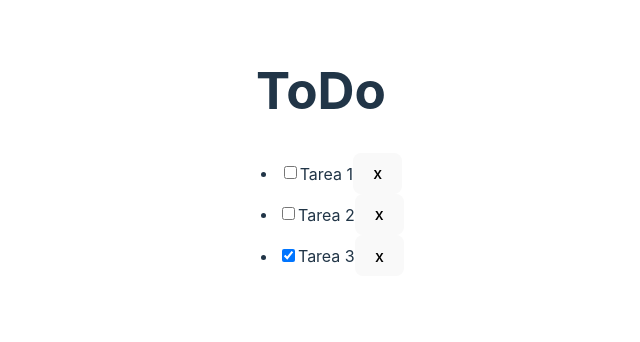
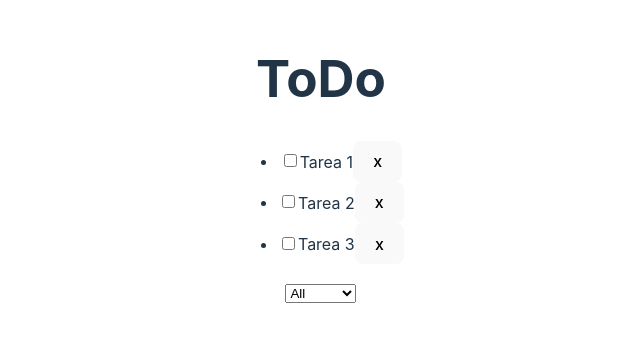
Before and after one commit to ManuelRoperoM/projects-react, a React (Vite) app in the folder Projects/08-to-do/: page / in a window 1280 px wide. Shown: the part 240-582 px from the top of the page, without its empty margins (319-959 px from the left). Built offline with nearby package versions, Linux system fonts and the light colour scheme.

Commit message:
Add filter task

```diff
--- a/Projects/08-to-do/src/App.tsx
+++ b/Projects/08-to-do/src/App.tsx
@@ -1,7 +1,8 @@
-import { useState } from 'react'
+import { useEffect, useState } from 'react'
 import './App.css'
 import { ToDos } from './components/ToDos'
-import { type TodoId, type ToDos as ToDoType } from './declarations/types'
+import { type TodoId, type ToDos as ToDoType, type listToDos as listOfTodos } from './declarations/types'
+import { Filters } from './components/Filters'
 const listToDos = [
   {
     id: '1',
@@ -16,15 +17,19 @@ const listToDos = [
   {
     id: '3',
     title: 'Tarea 3',
-    completed: true
+    completed: false
   }
 ]
 
 const App: React.FC = () => {
   const [toDos, setToDos] = useState(listToDos)
+  const [filteredToDos, setFilteredToDos] = useState(listToDos)
+  const [filterValue, setFilterValue] = useState('1')
+
   const handleRemove = ({ id } : TodoId): void => {
     const newToDos = toDos.filter((task) => task.id !== id)
     setToDos(newToDos)
+    setFilteredToDos(newToDos)
   }
   const handleToggleCheck = ({ id, completed }: Pick<ToDoType, 'id'|'completed'>): void => {
     const checkedTodos = toDos.map(task => {
@@ -38,11 +43,27 @@ const App: React.FC = () => {
       }
     })
     setToDos(checkedTodos)
+    setFilteredToDos(checkedTodos)
+  }
+  useEffect(() => {
+    let filterToDos : listOfTodos = []
+    if (filterValue === '1') {
+      filterToDos = toDos
+    } else if (filterValue === '2') {
+      filterToDos = toDos.filter((task) => !task.completed)
+    } else if (filterValue === '3') {
+      filterToDos = toDos.filter((task) => task.completed)
+    }
+    setFilteredToDos(filterToDos)
+  }, [toDos, filterValue])
+  const handleFilter = (filter : string): void => {
+    setFilterValue(filter)
   }
   return (
     <>
       <h1>ToDo</h1>
-      <ToDos toDos={toDos} removeItem={handleRemove} toggleTask={handleToggleCheck} />
+      <ToDos toDos={filteredToDos} removeItem={handleRemove} toggleTask={handleToggleCheck} />
+      <Filters filterTask={handleFilter} />
     </>
   )
 }
--- /dev/null
+++ b/Projects/08-to-do/src/components/Filters.tsx
@@ -0,0 +1,19 @@
+import { ChangeEvent } from 'react'
+
+interface Props {
+    filterTask: (filter : string) => void
+}
+export const Filters : React.FC<Props> = ({ filterTask }) => {
+  const handleFilter = (event:ChangeEvent<HTMLSelectElement>) => {
+    filterTask(event.target.value)
+  }
+  return (
+    <footer>
+      <select name='select' onChange={handleFilter}>
+        <option value='1' selected>All</option>
+        <option value='2'>Pending</option>
+        <option value='3'>Finish</option>
+      </select>
+    </footer>
+  )
+}
```
